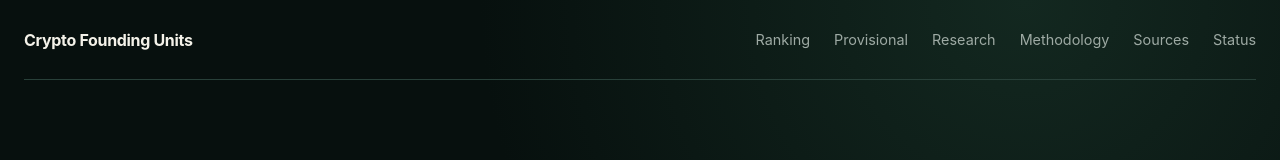
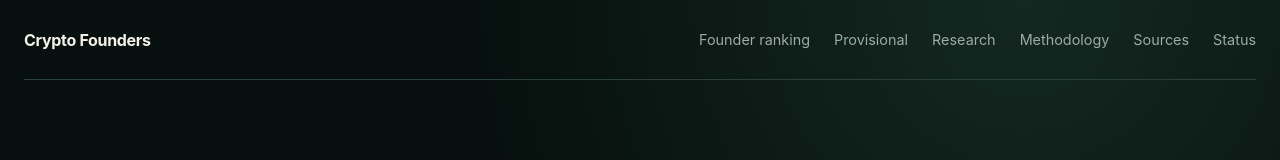
Before and after one commit to vzbrv/crypto-founders-wealth-ranking, a Next.js app in the folder apps/web/: page /methodology in a window 1280 px wide. Shown: the top 160 px of the page. Built offline with nearby package versions, Linux system fonts and the light colour scheme; no server answers.

Commit message:
Make provisional ranking founder-first

```diff
--- a/apps/web/app/layout.tsx
+++ b/apps/web/app/layout.tsx
@@ -7,20 +7,25 @@ import "./globals.css";
 export const metadata: Metadata = {
   metadataBase: getSiteUrl(),
   title: {
-    default: "Crypto Founding Units Index",
-    template: "%s · Crypto Founding Units Index",
+    default: "Top Crypto Founders Ranked by Value Created for Others.",
+    template: "%s · Crypto Founders Value Created Index",
   },
   description:
-    "A transparent ranking of crypto founding units by estimated outside-holder token value.",
-  applicationName: "Crypto Founding Units Index",
+    "A transparent provisional ranking of crypto founders and joint founding teams by project circulating market value minus verified affiliated holdings and reviewed outside capital.",
+  applicationName: "Crypto Founders Value Created Index",
   alternates: { canonical: "/" },
   category: "finance",
   openGraph: {
     description:
-      "A transparent ranking of crypto founding units by estimated outside-holder token value.",
-    images: [{ alt: "Crypto Founding Units Index", url: "/opengraph-image" }],
-    siteName: "Crypto Founding Units Index",
-    title: "Crypto Founding Units Index",
+      "A transparent provisional ranking of crypto founders and joint founding teams by project circulating market value minus verified affiliated holdings and reviewed outside capital.",
+    images: [
+      {
+        alt: "Top Crypto Founders Ranked by Value Created for Others.",
+        url: "/opengraph-image",
+      },
+    ],
+    siteName: "Crypto Founders Value Created Index",
+    title: "Top Crypto Founders Ranked by Value Created for Others.",
     type: "website",
     url: "/",
   },
@@ -28,9 +33,9 @@ export const metadata: Metadata = {
   twitter: {
     card: "summary_large_image",
     description:
-      "A transparent ranking of crypto founding units by estimated outside-holder token value.",
+      "A transparent provisional ranking of crypto founders and joint founding teams by project circulating market value minus verified affiliated holdings and reviewed outside capital.",
     images: ["/opengraph-image"],
-    title: "Crypto Founding Units Index",
+    title: "Top Crypto Founders Ranked by Value Created for Others.",
   },
 };
 
--- a/apps/web/app/manifest.ts
+++ b/apps/web/app/manifest.ts
@@ -6,10 +6,10 @@ export default function manifest(): MetadataRoute.Manifest {
   return {
     background_color: "#07100e",
     description:
-      "A transparent ranking of crypto founding units by estimated outside-holder token value.",
+      "A transparent provisional ranking of crypto founders and joint founding teams by project circulating market value minus verified affiliated holdings and reviewed outside capital.",
     display: "standalone",
-    name: "Crypto Founding Units Index",
-    short_name: "Founding Units",
+    name: "Crypto Founders Value Created Index",
+    short_name: "Crypto Founders",
     start_url: "/",
     theme_color: "#07100e",
   };
--- a/apps/web/app/methodology/page.tsx
+++ b/apps/web/app/methodology/page.tsx
@@ -4,7 +4,8 @@ import { SiteNav } from "../../components/site-nav";
 
 export const metadata: Metadata = {
   title: "Methodology",
-  description: "How the Crypto Founding Units Index is calculated and sourced.",
+  description:
+    "How the Crypto Founders Value Created Index is calculated and sourced.",
   alternates: { canonical: "/methodology/" },
 };
 
--- a/apps/web/app/sources/page.tsx
+++ b/apps/web/app/sources/page.tsx
@@ -8,7 +8,8 @@ import { getAllSourceClaims } from "../../lib/transparency-data";
 
 export const metadata: Metadata = {
   title: "Source registry",
-  description: "Claim-level sources behind the Crypto Founding Units Index.",
+  description:
+    "Claim-level sources behind the Crypto Founders Value Created Index.",
   alternates: { canonical: "/sources/" },
 };
 
--- a/apps/web/app/status/page.tsx
+++ b/apps/web/app/status/page.tsx
@@ -6,7 +6,7 @@ import { SiteNav } from "../../components/site-nav";
 export const metadata: Metadata = {
   alternates: { canonical: "/status/" },
   description:
-    "Current data-provider monitoring state for the Crypto Founding Units Index.",
+    "Current data-provider monitoring state for the Crypto Founders Value Created Index.",
   title: "System status",
 };
 
--- a/apps/web/components/site-nav.tsx
+++ b/apps/web/components/site-nav.tsx
@@ -4,10 +4,10 @@ export function SiteNav() {
   return (
     <nav className="site-nav" aria-label="Primary navigation">
       <Link className="wordmark" href="/">
-        Crypto Founding Units
+        Crypto Founders
       </Link>
       <div className="nav-links">
-        <Link href="/#ranking">Ranking</Link>
+        <Link href="/#ranking">Founder ranking</Link>
         <Link href="/provisional/">Provisional</Link>
         <Link href="/research/">Research</Link>
         <Link href="/methodology/">Methodology</Link>
```
Also changed, not shown: apps/web/app/opengraph-image.tsx (+3 -5 lines), apps/web/app/page.tsx (+8 -4 lines), apps/web/app/provisional/[projectId]/page.tsx (+7 -7 lines), apps/web/app/provisional/page.tsx (+27 -13 lines), 1 other file (tests, documents, lock files or other folders).
